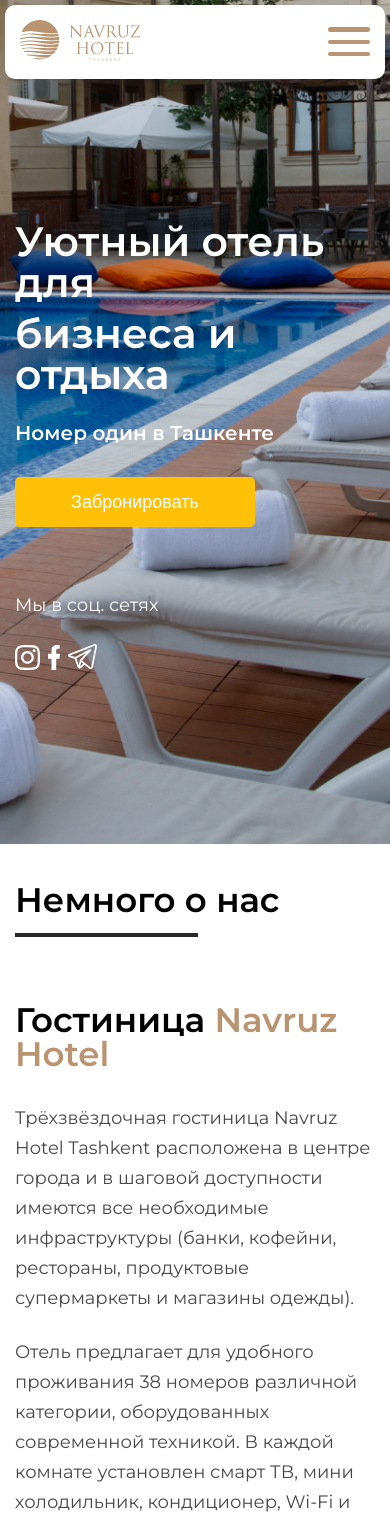
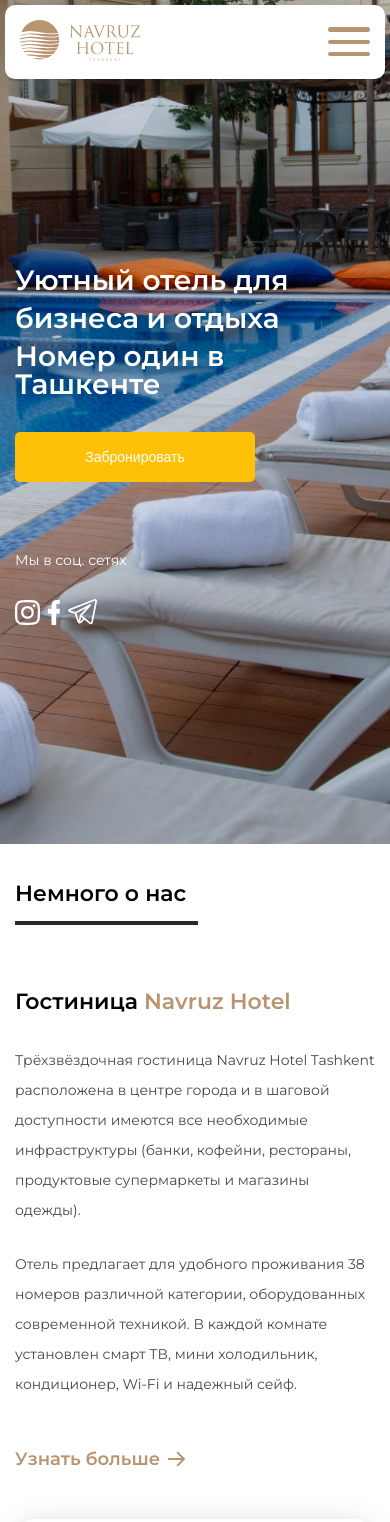
Before and after one commit to hushdev/Navruz-Hotel-NuxtJS, a Nuxt app: page / in a window 390 px wide. Shown: the top 1522 px of the page. Built offline with nearby package versions, Linux system fonts and the light colour scheme.

Commit message:
mobile ui fix

```diff
--- a/components/facilities/facilitiesContent.vue
+++ b/components/facilities/facilitiesContent.vue
@@ -85,6 +85,8 @@ export default {
 @media (max-width: 834px) {
   .carousel img {
     margin-right: 10px;
+    width: 151px;
+    height: 270px;
   }
 }
 </style>
--- a/components/index/homeFacilities.vue
+++ b/components/index/homeFacilities.vue
@@ -10,7 +10,7 @@
           class="item m-2"
         >
           <img :src="item.img" :alt="item.name" class="card shadow" />
-          <span class="fs-6 t-white fw-b">{{ item.name }}</span>
+          <span class="fs-6 t-white fw-b h2 t-white">{{ item.name }}</span>
         </nuxt-link>
       </div>
       <app-btn text="Ещё" class="b-yellow m-c mt-3" />
--- a/components/index/homeReviews.vue
+++ b/components/index/homeReviews.vue
@@ -2,13 +2,18 @@
   <div class="reviews pb-3 b-white">
     <div class="container">
       <h2 class="h2 h2-decor t-gray">Отзывы наших гостей</h2>
-      <div class="row w-90 w-100-XS m-c">
+      <div class="row w-90 w-100-XS m-c"></div>
+    </div>
     <client-only>
-          <VueSlickCarousel v-bind="settings">
+      <VueSlickCarousel
+        v-bind="settings"
+        class="w-100 m-c"
+        style="max-width: 1280px"
+      >
         <div
           v-for="(item, idx) in reviews"
           :key="idx"
-              class="px-6 my-4 px-3-XS"
+          class="px-6 my-4 px-1-XS"
         >
           <div class="wrap b-white card shadow py-4 px-3">
             <div class="fd-r jc-l">
@@ -27,8 +32,6 @@
         </div>
       </VueSlickCarousel>
     </client-only>
-      </div>
-    </div>
   </div>
 </template>
 
@@ -107,11 +110,18 @@ export default {
   }
   .slick-arrow {
     width: 50px;
+    z-index: 1 !important;
   }
   .slick-prev:before,
   .slick-next:before {
     color: #b99470 !important;
     font-size: 30px;
+  }
+  .slick-prev {
+    transform: translateX(25px);
+  }
+  .slick-next {
+    transform: translateX(-25px);
   }
   .card {
     display: block;
--- a/components/rooms/roomsContent.vue
+++ b/components/rooms/roomsContent.vue
@@ -145,6 +145,8 @@ export default {
 @media (max-width: 834px) {
   .carousel img {
     margin-right: 10px;
+    width: 151px;
+    height: 270px;
   }
 }
 @media (max-width: 480px) {
--- a/scss/styles/font.scss
+++ b/scss/styles/font.scss
@@ -257,6 +257,7 @@ $normal: 400;
 
 .h1 {
   font-size: 41px;
+
   span {
     background: #ffffff;
     padding: 5px 15px;
@@ -336,16 +337,66 @@ $normal: 400;
 }
 
 
+@media (max-width: 834px) {
+  .h1 {
+    font-size: 35px !important;
+  }
+  h1 {
+    font-size: 35px !important;
+  }
+
+  .h2,
+  .h2-decor,
+  .h2-decor-brown {
+    font-size: 25px !important;
+  }
+
+  .h3,
+  .h3-decor,
+  .h3-decor-brown {
+    font-size: 16px !important;
+  }
+
+  .text {
+    font-size: 18px;
+  }
+
+  .text-S {
+    font-size: 14px;
+  }
+}
+
 @media (max-width: 480px) {
+  .h1 {
+    font-size: 28px !important;
+  }
   h1 {
+    font-size: 28px !important;
+
     span {
       background: transparent !important;
       color: #ffffff !important;
       padding: 0 !important;
-
-      &:nth-child(5) {
-        font-size: 20px;
-      }
     }
   }
+
+  .h2,
+  .h2-decor,
+  .h2-decor-brown {
+    font-size: 22px !important;
+  }
+
+  .h3,
+  .h3-decor,
+  .h3-decor-brown {
+    font-size: 18px !important;
+  }
+
+  .text {
+    font-size: 14px;
+  }
+
+  .text-S {
+    font-size: 14px;
+  }
 }
```
Lines whose indentation alone changed are shown as unchanged.
